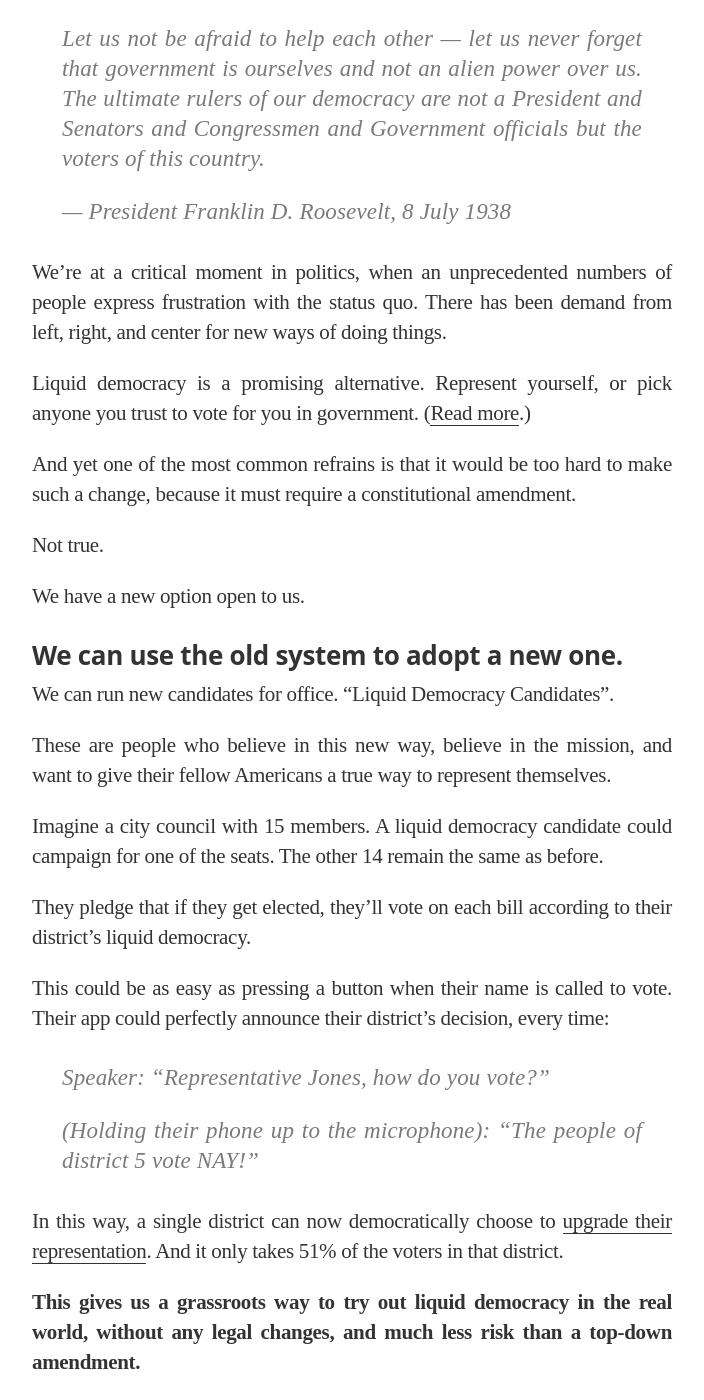
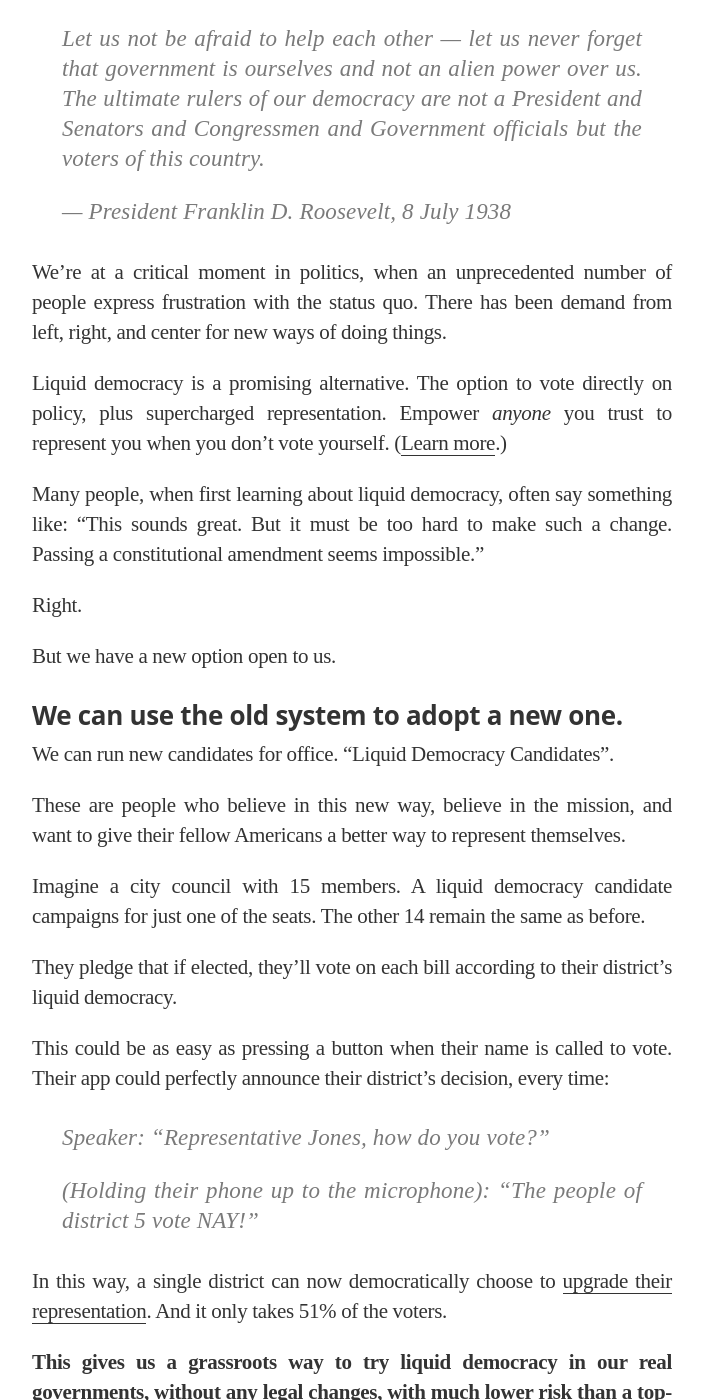
Before and after one commit to voteliquid/blog, a Jekyll site: the page built from _posts/2017-07-04-running-liquid-democracy-candidates.md, in a window 1280 px wide and 1400 px high, scrolled down 221 px. Shown: the whole window, without its empty margins (288-992 px from the left). Built offline with Jekyll 4.4.1, drawn with Linux system fonts in a browser that asks for light colours; nearby versions of some CDN libraries; some web fonts are replaced; some of the changed text lies outside the part shown.

Commit message:
Revise 'Running LD Candidates', and misc improvements to 'What is LD?'

```diff
--- a/_posts/2017-07-04-running-liquid-democracy-candidates.md
+++ b/_posts/2017-07-04-running-liquid-democracy-candidates.md
@@ -2,32 +2,32 @@
 layout: post
 title: "Liquid Democracy Candidates: How to Upgrade Our Legislature, One Seat at a Time"
 author: davidernst
-excerpt: "We’re at a critical moment in politics, when an unprecedented numbers of people express frustration at the status quo. There has been demand from left, right, and center for new ways of doing things."
+excerpt: "We’re at a critical moment in politics, when an unprecedented number of people express frustration with the status quo. There has been demand from left, right, and center for new ways of doing things."
 ---
 
 > Let us not be afraid to help each other — let us never forget that government is ourselves and not an alien power over us. The ultimate rulers of our democracy are not a President and Senators and Congressmen and Government officials but the voters of this country.
 >
 > — President Franklin D. Roosevelt, 8 July 1938
 
-We’re at a critical moment in politics, when an unprecedented numbers of people express frustration with the status quo. There has been demand from left, right, and center for new ways of doing things.
+We’re at a critical moment in politics, when an unprecedented number of people express frustration with the status quo. There has been demand from left, right, and center for new ways of doing things.
 
-Liquid democracy is a promising alternative. Represent yourself, or pick anyone you trust to vote for you in government. ([Read more](https://intro.liquid.vote).)
+Liquid democracy is a promising alternative. The option to vote directly on policy, plus supercharged representation. Empower *anyone* you trust to represent you when you don't vote yourself. ([Learn more](/2016/09/21/what-is-liquid-democracy/).)
 
-And yet one of the most common refrains is that it would be too hard to make such a change, because it must require a constitutional amendment.
+Many people, when first learning about liquid democracy, often say something like: "This sounds great. But it must be too hard to make such a change. Passing a constitutional amendment seems impossible."
 
-Not true.
+Right.
 
-We have a new option open to us.
+But we have a new option open to us.
 
 ### We can use the old system to adopt a new one.
 
 We can run new candidates for office. “Liquid Democracy Candidates”.
 
-These are people who believe in this new way, believe in the mission, and want to give their fellow Americans a true way to represent themselves.
+These are people who believe in this new way, believe in the mission, and want to give their fellow Americans a better way to represent themselves.
 
-Imagine a city council with 15 members. A liquid democracy candidate could campaign for one of the seats. The other 14 remain the same as before.
+Imagine a city council with 15 members. A liquid democracy candidate campaigns for just one of the seats. The other 14 remain the same as before.
 
-They pledge that if they get elected, they'll vote on each bill according to their district’s liquid democracy.
+They pledge that if elected, they'll vote on each bill according to their district’s liquid democracy.
 
 This could be as easy as pressing a button when their name is called to vote. Their app could perfectly announce their district’s decision, every time:
 
@@ -35,10 +35,10 @@ This could be as easy as pressing a button when their name is called to vote. Th
 >
 > (Holding their phone up to the microphone): "The people of district 5 vote NAY!"
 
-In this way, a single district can now democratically choose to [upgrade their representation](/2017/10/27/liquid-democracy-is-not-direct-democracy/). And it only takes 51% of the voters in that district.
+In this way, a single district can now democratically choose to [upgrade their representation](/2017/10/27/liquid-democracy-is-not-direct-democracy/). And it only takes 51% of the voters.
 
-**This gives us a grassroots way to try out liquid democracy in the real world, without any legal changes, and much less risk than a top-down amendment.**
+**This gives us a grassroots way to try liquid democracy in our real governments, without any legal changes, with much lower risk than a top-down amendment.**
 
 --------
 
-If you’re interested in bringing liquid democracy to your district, email [candidates@united.vote](mailto:candidates@united.vote).
+If you might be interested in bringing liquid democracy to your district, email [candidates@united.vote](mailto:candidates@united.vote). We'd love to hear from you.
```
Also changed, not shown: _posts/2016-09-21-what-is-liquid-democracy.md (+8 -8 lines).
